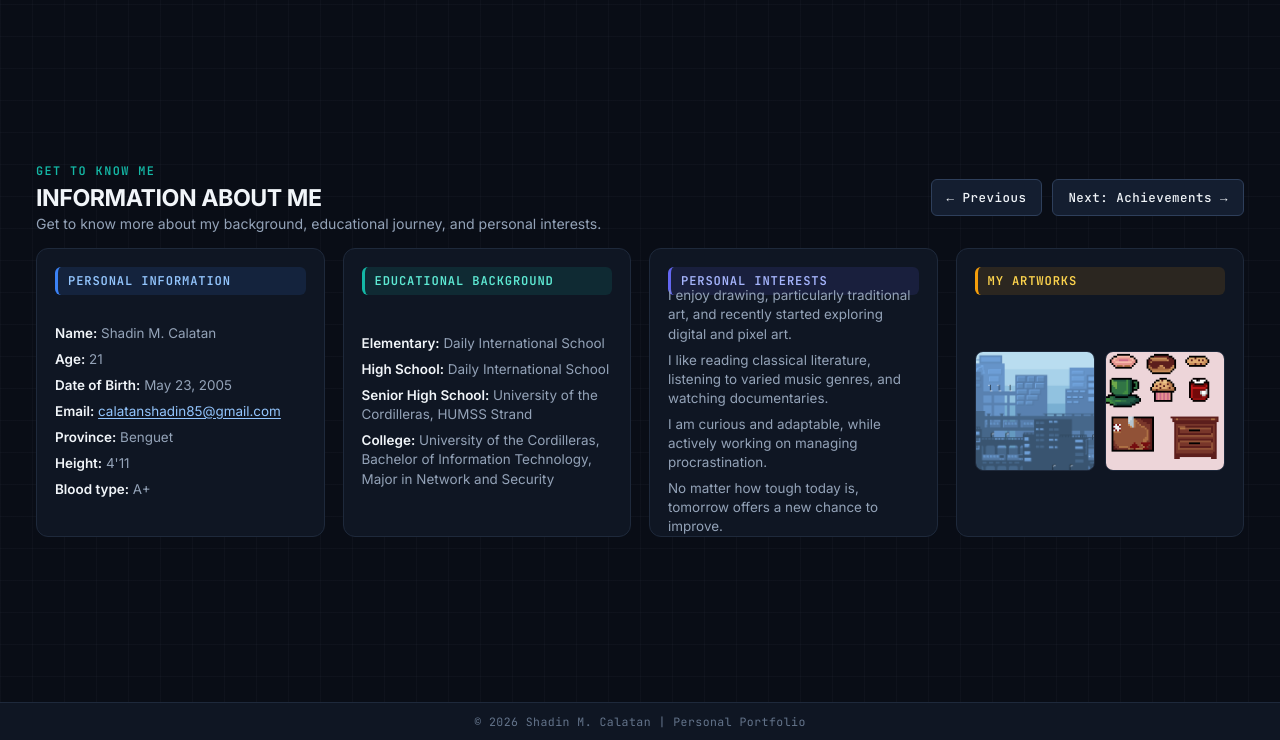
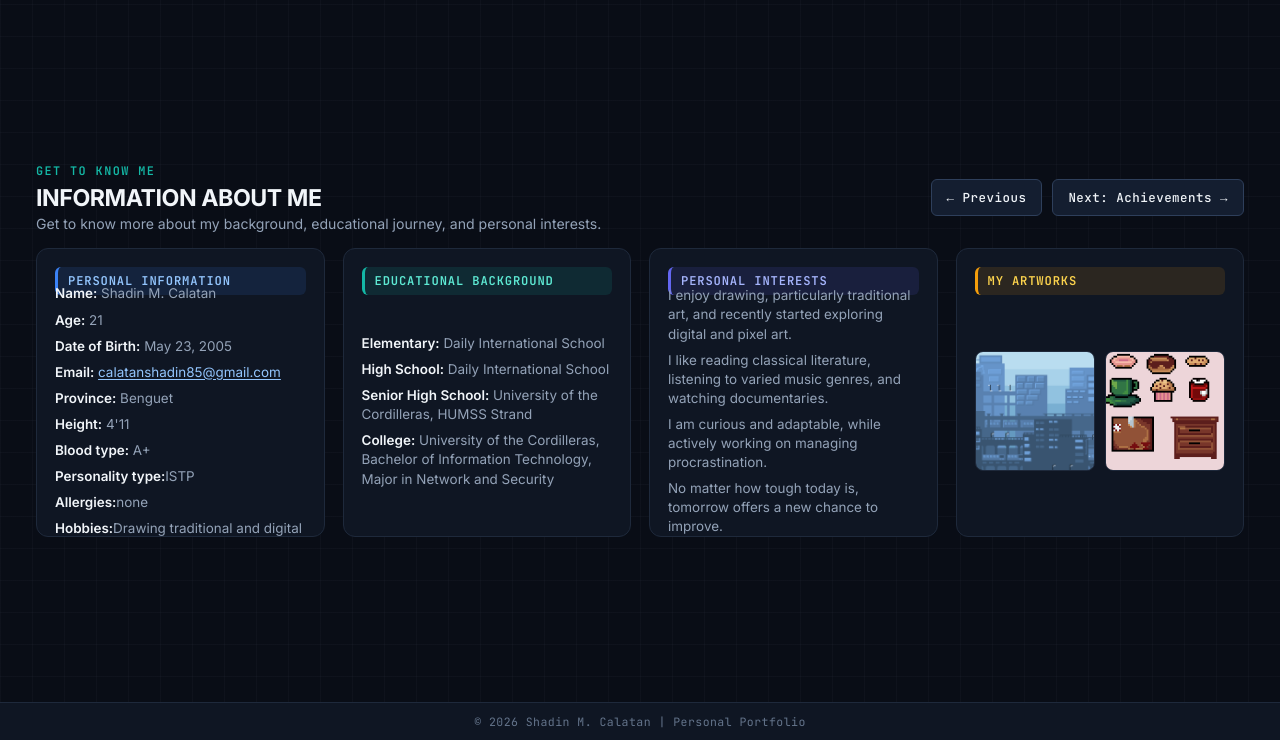
Before and after one commit to Shadin102/shadin-calatan, a plain HTML site: page personal information.html in a window 1280 px wide. Shown: the part 60-800 px from the top of the page. Drawn offline with Linux system fonts and the light colour scheme.

Commit message:
Update personal information.html

```diff
--- a/personal information.html
+++ b/personal information.html
@@ -93,6 +93,9 @@
                     <p><strong>Province:</strong> Benguet</p>
                     <p><strong>Height:</strong> 4'11</p>
                     <p><strong>Blood type:</strong> A+</p>
+                    <p><strong>Personality type:</strong>ISTP</p>
+                    <P><strong>Allergies:</strong>none</P>
+                    <p><strong>Hobbies:</strong>Drawing traditional and digital</p>
                 </div>
             </article>
 
```
